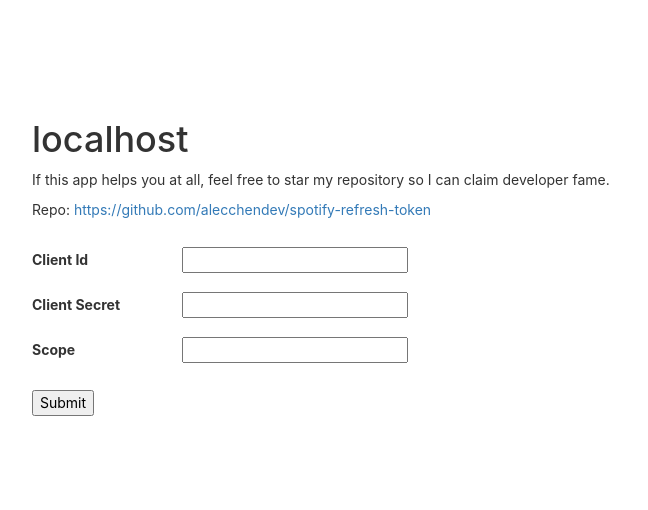
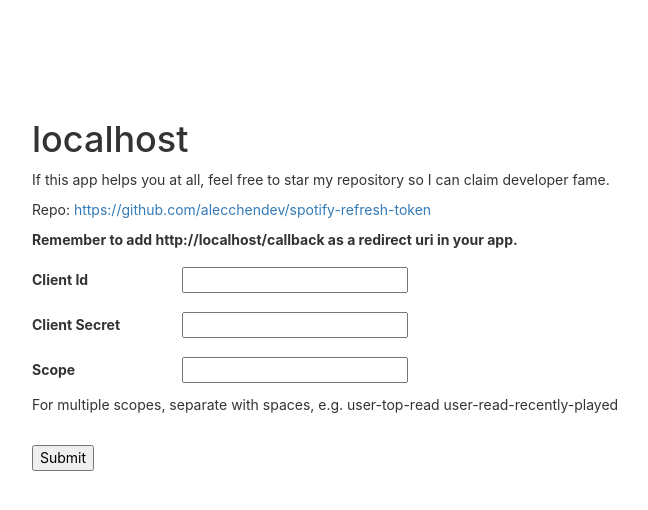
Before and after one commit to alecchendev/spotify-refresh-token, a React (Create React App) app: page / in a window 1280 px wide. Shown: the top 510 px of the page, without its empty margins (208-856 px from the left). Built offline with nearby package versions, Linux system fonts and the light colour scheme.

Commit message:
Add note for redirect uri and multiple scopes

```diff
--- a/src/App.js
+++ b/src/App.js
@@ -82,6 +82,7 @@ function App() {
       <h1>{window.location.hostname}</h1>
       <p>If this app helps you at all, feel free to star my repository so I can claim developer fame.</p>
       <p>Repo: <a href={repoLink}>{repoLink}</a></p>
+      <p><strong>Remember to add {window.location.href + 'callback'} as a redirect uri in your app.</strong></p>
       <div>
         <label>Client Id</label>
         <input
@@ -106,6 +107,7 @@ function App() {
           value={inputs.scope}
           onChange={handleChange}
         />
+        <p>For multiple scopes, separate with spaces, e.g. user-top-read user-read-recently-played</p>
         <br/>
         <a style={{color: 'black'}} href={queryString}><button >Submit</button></a>
       </div>
--- a/src/index.css
+++ b/src/index.css
@@ -21,7 +21,8 @@ code {
 
 label {
   width: 150px;
-  margin-top: 20px;
+  margin-top: 10px;
+  margin-bottom: 15px;
 }
 
 p {
@@ -31,6 +32,6 @@ p {
 }
 
 button {
-  margin-top: 25px;
-  margin-bottom: 25px;
+  margin-top: 20px;
+  margin-bottom: 20px;
 }
```
